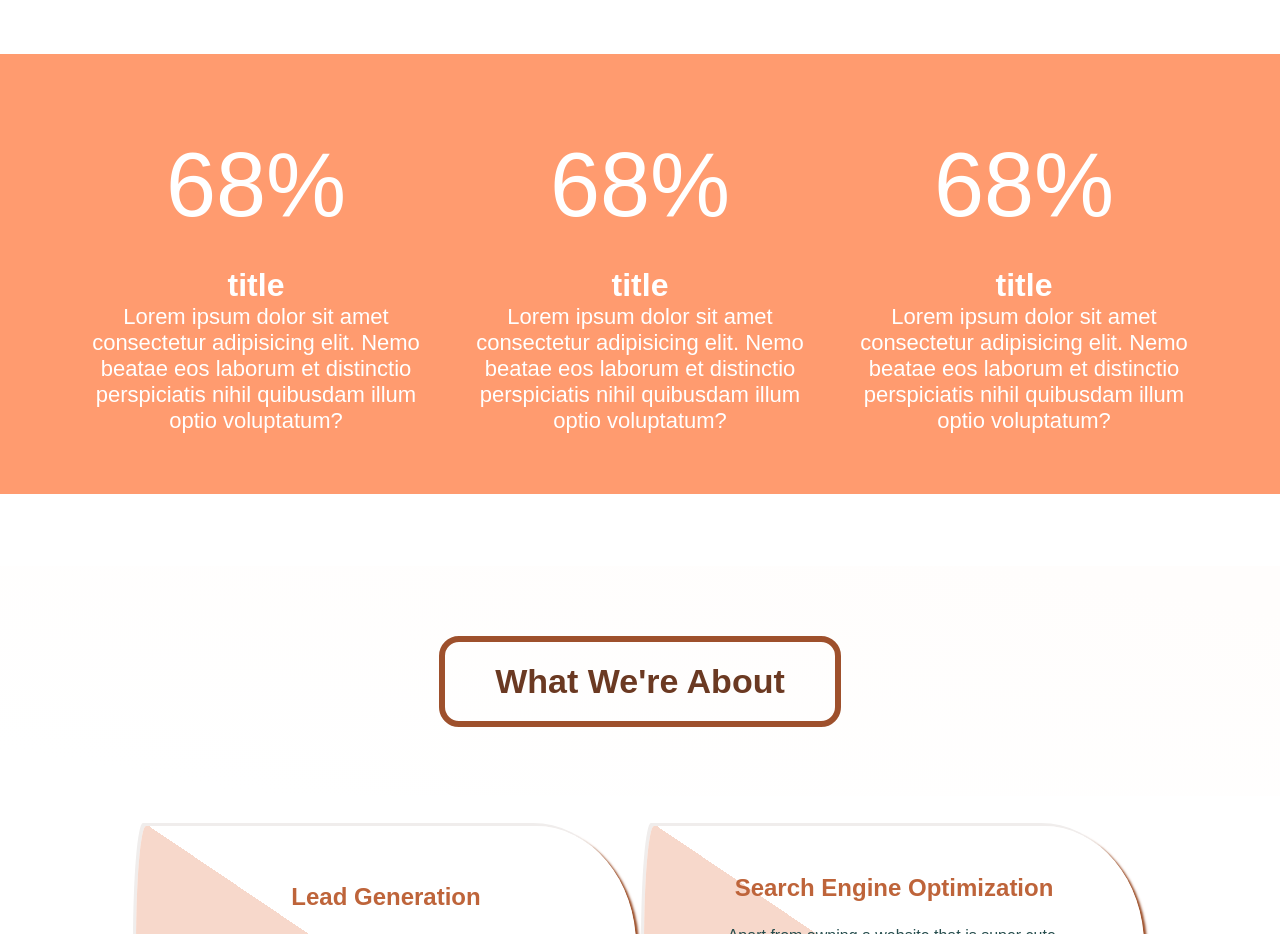
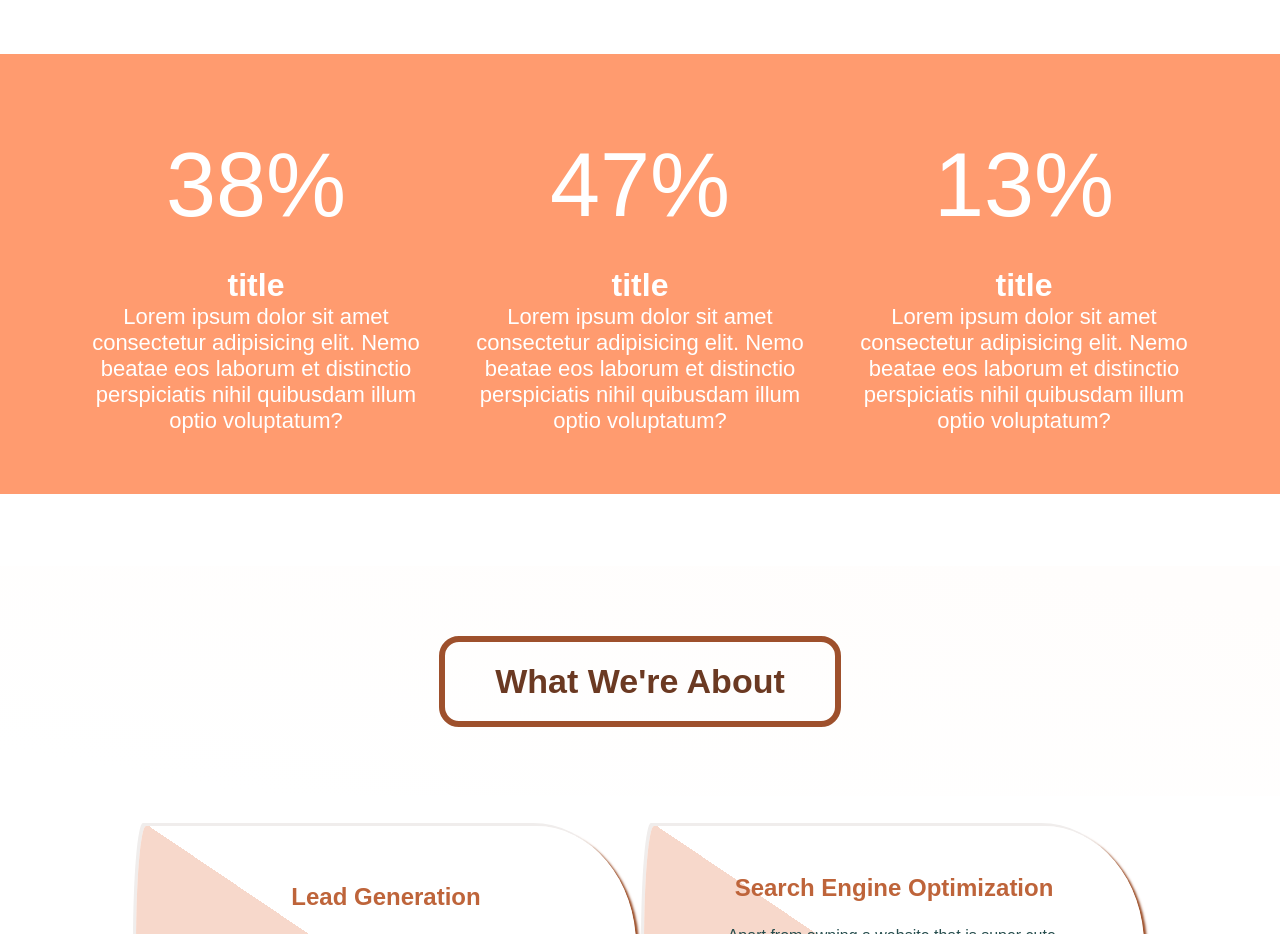
Before and after one commit to nighthawkEnterprise/OutreachDesignWebsite, a React (Create React App) app: page / in a window 1280 px wide. Shown: the part 2840-3774 px from the top of the page. Built offline with nearby package versions, Linux system fonts and the light colour scheme; a web font is replaced by a local one.

Commit message:
changed percentage

```diff
--- a/src/components/HomePage/Home.jsx
+++ b/src/components/HomePage/Home.jsx
@@ -134,7 +134,7 @@ class Home extends Component {
         <div className="homePercentages">
           <div className="intro">
             <div className="statistics">
-              <div className="homePercentage">68%</div>
+              <div className="homePercentage">38%</div>
               <h2>title</h2>
               <p>
                 Lorem ipsum dolor sit amet consectetur adipisicing elit. Nemo
@@ -143,7 +143,7 @@ class Home extends Component {
               </p>
             </div>
             <div className="statistics">
-              <div className="homePercentage">68%</div>
+              <div className="homePercentage">47%</div>
               <h2>title</h2>
               <p>
                 Lorem ipsum dolor sit amet consectetur adipisicing elit. Nemo
@@ -152,7 +152,7 @@ class Home extends Component {
               </p>
             </div>
             <div className="statistics">
-              <div className="homePercentage">68%</div>
+              <div className="homePercentage">13%</div>
               <h2>title</h2>
               <p>
                 Lorem ipsum dolor sit amet consectetur adipisicing elit. Nemo
```
